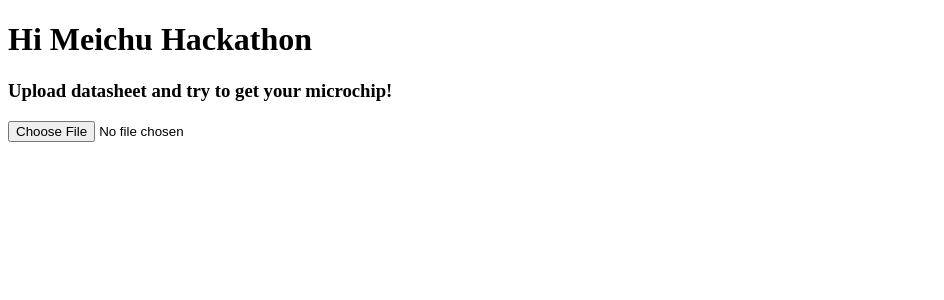
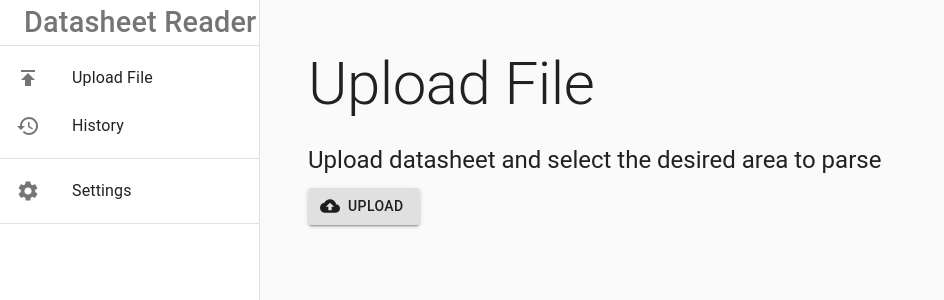
Before and after one commit to Kenchu123/2019MeichuHackathon, a React app in the folder ui/: page / in a window 1280 px wide. Shown: the top 300 px of the page, without its empty margins (0-944 px from the left). Built offline with nearby package versions, Linux system fonts and the light colour scheme; the HTML template or start-up script is replaced by a standard one.

Commit message:
Merge with material ui

```diff
--- a/ui/package.json
+++ b/ui/package.json
@@ -4,6 +4,8 @@
   "description": "",
   "main": "index.js",
   "dependencies": {
+    "@material-ui/core": "^4.5.1",
+    "@material-ui/icons": "^4.5.1",
     "express": "^4.17.1",
     "pdfjs": "^2.3.2",
     "pdfjs-dist": "^2.2.228",
--- a/ui/src/client/component/App.js
+++ b/ui/src/client/component/App.js
@@ -1,12 +1,13 @@
-import React from 'react'
-import Title from './Title'
-import PDFManager from './PDFManager'
+import React from 'react';
+import PDFManager from './PDFManager';
+import ResponsiveDrawer from './ResponsiveDrawer';
 
 const App = () => (
-    <div className='App'>
-        <Title />
-        <PDFManager />
-    </div>
-)
+  <div className="App">
+    <ResponsiveDrawer>
+      <PDFManager />
+    </ResponsiveDrawer>
+  </div>
+);
 
-export default App
+export default App;
--- a/ui/src/client/component/MouseDraw.js
+++ b/ui/src/client/component/MouseDraw.js
@@ -1,65 +1,75 @@
-import React from 'react'
+import React from 'react';
 
 class MouseDraw extends React.Component {
   constructor(props) {
-        super(props)
+    super(props);
     this.state = {
       last_mouseY: 0,
       last_mouseX: 0,
-            mouseIsDown: false,
-        }
-        this.drawRef = React.createRef()
-        this.mouseDown = this.mouseDown.bind(this)
-        this.mouseUp = this.mouseUp.bind(this)
-        this.mouseMove = this.mouseMove.bind(this)
+      mouseIsDown: false
+    };
+    this.drawRef = React.createRef();
+    this.mouseDown = this.mouseDown.bind(this);
+    this.mouseUp = this.mouseUp.bind(this);
+    this.mouseMove = this.mouseMove.bind(this);
   }
 
-    componentDidMount() {
-        console.log(this.props)
+  shouldComponentUpdate(nextProps, nextState) {
+    return (
+      this.props.width !== nextProps.width ||
+      this.props.height !== nextProps.height
+    );
   }
 
   mouseDown(e) {
-        console.log('mouseDown')
-        let canvas = this.drawRef.current
-        const canPos = canvas.getBoundingClientRect()
-        this.state.last_mouseX = parseInt(e.clientX - canPos.left)
-        this.state.last_mouseY = parseInt(e.clientY - canPos.top)
-        this.state.mouseIsDown = true
+    let canvas = this.drawRef.current;
+    const canPos = canvas.getBoundingClientRect();
+    this.setState({
+      last_mouseX: parseInt(e.clientX - canPos.left),
+      last_mouseY: parseInt(e.clientY - canPos.top),
+      mouseIsDown: true
+    });
   }
 
   mouseUp(e) {
-        console.log('mouseUp')
-        this.state.mouseIsDown = false
+    this.setState({ mouseIsDown: false });
   }
 
   mouseMove(e) {
-        let canvas = this.drawRef.current
-        const ctx = canvas.getContext('2d')
-        console.log(canvas)
+    let canvas = this.drawRef.current;
+    const ctx = canvas.getContext('2d');
     if (this.state.mouseIsDown) {
-            ctx.clearRect(0, 0, canvas.width, canvas.height)
-            ctx.beginPath()
-            let width = e.clientX - this.state.last_mouseX - canvas.getBoundingClientRect().left
-            let height = e.clientY - this.state.last_mouseY - canvas.getBoundingClientRect().top
-            ctx.rect(this.state.last_mouseX, this.state.last_mouseY, width, height)
-            ctx.strokeStyle = 'black'
-            ctx.lineWidth = 3
-            ctx.stroke()
+      ctx.clearRect(0, 0, canvas.width, canvas.height);
+      ctx.beginPath();
+      let width =
+        e.clientX -
+        this.state.last_mouseX -
+        canvas.getBoundingClientRect().left;
+      let height =
+        e.clientY - this.state.last_mouseY - canvas.getBoundingClientRect().top;
+      ctx.save();
+      ctx.rect(this.state.last_mouseX, this.state.last_mouseY, width, height);
+      ctx.strokeStyle = 'rgb(0,153,255)';
+      ctx.lineWidth = 3;
+      ctx.setLineDash([10, 15]);
+      ctx.stroke();
+      ctx.restore();
     }
   }
+
   render() {
     return (
       <canvas
         ref={this.drawRef}
         width={this.props.width}
         height={this.props.height}
-                style={{border: '1px solid'}}
-                onMouseDown={e => this.mouseDown(e)}
-                onMouseMove={e => this.mouseMove(e)}
-                onMouseUp={e => this.mouseUp(e)}
+        style={{ border: '1px solid', position: 'absolute', left: 0 }}
+        onMouseDown={this.mouseDown}
+        onMouseMove={this.mouseMove}
+        onMouseUp={this.mouseUp}
       />
-        )
+    );
   }
 }
 
-export default MouseDraw
+export default MouseDraw;
--- a/ui/src/client/component/PDFManager.js
+++ b/ui/src/client/component/PDFManager.js
@@ -1,65 +1,101 @@
 // for rendering pdf
-import React from 'react'
-import pdfjsLib from 'pdfjs-dist'
-import PDFViewer from './PDFViewer'
+import React from 'react';
+import pdfjsLib from 'pdfjs-dist';
+import PDFViewer from './PDFViewer';
+import Button from '@material-ui/core/Button';
+import CloudUploadIcon from '@material-ui/icons/CloudUpload';
+import Typography from '@material-ui/core/Typography';
+import CircularProgress from '@material-ui/core/CircularProgress';
 
 // The workerSrc property shall be specified.
-pdfjsLib.GlobalWorkerOptions.workerSrc = '//mozilla.github.io/pdf.js/build/pdf.worker.js';
+pdfjsLib.GlobalWorkerOptions.workerSrc =
+  '//mozilla.github.io/pdf.js/build/pdf.worker.js';
 
+const UPLOAD_STATUS = { PENDING: 0, LOADING: 1, FINISHED: 2, FAILED: 3 };
 class PDFManager extends React.Component {
   constructor(props) {
-        super(props)
+    super(props);
     this.state = {
-            uploadStatus: '',
+      uploadStatus: UPLOAD_STATUS.PENDING,
+      pdf: null
+    };
+    this.uploadPDF = this.uploadPDF.bind(this);
   }
-        this.uploadPDF = this.uploadPDF.bind(this)
-        this.pdf = null
-    }
+
   uploadPDF(e) {
-        e.preventDefault()
-        let file = e.target.files[0]
-        if (file.type !== "application/pdf") {
-            console.error(file.name, 'is not a pdf file.')
-            return
+    e.preventDefault();
+    let file = e.target.files[0];
+    if (file.type !== 'application/pdf') {
+      console.error(file.name, 'is not a pdf file.');
+      return;
     }
     // open uploaded file
-        let fileReader = new FileReader()
-        fileReader.onload = (e) => {
-            this.setState({ uploadStatus: 'Loading...' })
+    let fileReader = new FileReader();
+    fileReader.onload = e => {
+      this.setState({ uploadStatus: UPLOAD_STATUS.LOADING });
 
       // load pdf with pdf js
-            let typedarray = new Uint8Array(e.target.result)
-            pdfjsLib.getDocument(typedarray).promise.then(pdf => {
+      let typedarray = new Uint8Array(e.target.result);
+      pdfjsLib
+        .getDocument(typedarray)
+        .promise.then(pdf => {
           // upload finish
-                this.pdf = pdf
-                this.setState({ uploadStatus: '' })
-            }, (err) => {
-                this.setState({ uploadStatus: 'Fail to upload!!'})
-                console.error(err)
+          this.setState({ uploadStatus: UPLOAD_STATUS.FINISHED, pdf });
         })
+        .catch(err => {
+          this.setState({ uploadStatus: UPLOAD_STATUS.FAILED });
+          console.error(err);
+        });
+    };
+    fileReader.readAsArrayBuffer(file);
   }
-        fileReader.readAsArrayBuffer(file)
-    }
+
   render() {
-        let pdfViewer
-        if (this.state.uploadStatus !== '') {
-            pdfViewer = <p>{this.state.uploadStatus}</p>
-        }
-        else if (this.pdf){
-            pdfViewer = <PDFViewer pdf={this.pdf} />
+    let pdfViewer;
+    if (this.state.uploadStatus === UPLOAD_STATUS.FINISHED) {
+      pdfViewer = <PDFViewer pdf={this.state.pdf} />;
     }
 
     return (
       <div>
-                <h3>Upload datasheet and try to get your microchip!</h3>
-                <p></p>
-                <input type='file' accept="application/pdf" onChange={e => this.uploadPDF(e)}></input>
-                <br />
+        <Typography variant="h2">Upload File</Typography>
+        <Typography
+          variant="h5"
+          style={{ paddingTop: '24px', paddingBottom: '12px' }}
+        >
+          Upload datasheet and select the desired area to parse
+        </Typography>
+        <Button
+          variant="contained"
+          color="default"
+          startIcon={<CloudUploadIcon />}
+          component="label"
+        >
+          <input
+            id="file-upload"
+            type="file"
+            accept="application/pdf"
+            onChange={this.uploadPDF}
+            style={{ display: 'none' }}
+          />
+          {this.state.uploadStatus === UPLOAD_STATUS.LOADING ? (
+            <div
+              style={{
+                width: '61px',
+                display: 'flex',
+                justifyContent: 'center'
+              }}
+            >
+              <CircularProgress color="primary" size={24} />
+            </div>
+          ) : (
+            'Upload'
+          )}
+        </Button>
         {pdfViewer}
       </div>
-        )
+    );
+  }
 }
 
-}
-
-export default PDFManager
+export default PDFManager;
--- a/ui/src/client/component/PDFViewer.js
+++ b/ui/src/client/component/PDFViewer.js
@@ -1,75 +1,82 @@
 // for rendering pdf
-import React from 'react'
-import MouseDraw from './MouseDraw'
+import React from 'react';
+import MouseDraw from './MouseDraw';
+import IconButton from '@material-ui/core/IconButton';
+import ChevronRightIcon from '@material-ui/icons/ChevronRight';
+import ChevronLeftIcon from '@material-ui/icons/ChevronLeft';
 
 class PDFViewer extends React.Component {
   constructor(props) {
-        super(props)
-        this.pageRef = React.createRef()
+    super(props);
+    this.pageRef = React.createRef();
     this.state = {
       pageNum: 1,
       width: 0,
-            height: 0,
+      height: 0
+    };
+    this.setPage = this.setPage.bind(this);
+    this.renderPDF = this.renderPDF.bind(this);
+    this.rect = new MouseDraw();
   }
-        this.setPage = this.setPage.bind(this)
-        this.renderPDF = this.renderPDF.bind(this)
-        this.rect = new MouseDraw
-    }
+
   setPage(n) {
-        let { pdf } = this.props
-        let { pageNum } = this.state
-        console.log(pdf)
+    let { pdf } = this.props;
+    let { pageNum } = this.state;
     if (pageNum + n >= 1 && pageNum + n <= pdf.numPages) {
-            this.setState({pageNum: pageNum + n}, this.renderPDF)
+      this.setState({ pageNum: pageNum + n }, this.renderPDF);
     }
   }
 
   renderPDF() {
-        let { pdf } = this.props
-        let { pageNum } = this.state
+    let { pdf } = this.props;
+    let { pageNum } = this.state;
     pdf.getPage(pageNum).then(page => {
-            let scale = 1.2
-            let viewport = page.getViewport({scale: scale})
-            let canvas = this.pageRef.current
-            canvas.height = viewport.height
-            canvas.width = viewport.width
-            let context = canvas.getContext('2d')
+      let scale = 1.2;
+      let viewport = page.getViewport({ scale: scale });
+      let canvas = this.pageRef.current;
+      canvas.height = viewport.height;
+      canvas.width = viewport.width;
+      let context = canvas.getContext('2d');
       // context.clearRect(0, 0, canvas.width, canvas.height)
 
       // Render PDF page into canvas context
       let renderContext = {
         canvasContext: context,
-                viewport: viewport,
-            }
+        viewport: viewport
+      };
       this.setState({
         height: viewport.height,
         width: viewport.width
-            })
-            page.render(renderContext)
-        })
+      });
+      page.render(renderContext);
+    });
   }
+
   componentDidMount() {
-        this.renderPDF()
+    this.renderPDF();
   }
 
   render() {
     return (
-            <div id='viewer'>
-                <button onClick={() => this.setPage(-1)}>Prev</button>
-                <button onClick={() => this.setPage(1)}>Next</button>
-                <br />
-                <br />
-                <br />
-                <div id='viewer' className='container'>
-                    <div id={`page-${this.state.pageNum}`} style={{position: 'relatvie'}}>
+      <div id="viewer" style={{ paddingTop: '24px' }}>
+        <div style={{ display: 'flex', justifyContent: 'center' }}>
+          <IconButton onClick={() => this.setPage(-1)}>
+            <ChevronLeftIcon />
+          </IconButton>
+          <p>{`${this.state.pageNum} / ${this.props.pdf.numPages}`}</p>
+          <IconButton onClick={() => this.setPage(1)}>
+            <ChevronRightIcon />
+          </IconButton>
+        </div>
+        <div id="viewer" className="container">
+          <div style={{ position: 'relative' }}>
             <canvas ref={this.pageRef} />
             <MouseDraw width={this.state.width} height={this.state.height} />
           </div>
         </div>
       </div>
-        )
+    );
+  }
 }
 
-}
-
-export default PDFViewer
+export default PDFViewer;
--- /dev/null
+++ b/ui/src/client/component/ResponsiveDrawer.js
@@ -0,0 +1,147 @@
+import React from 'react';
+import PropTypes from 'prop-types';
+import CssBaseline from '@material-ui/core/CssBaseline';
+import Divider from '@material-ui/core/Divider';
+import Drawer from '@material-ui/core/Drawer';
+import Hidden from '@material-ui/core/Hidden';
+import PublishIcon from '@material-ui/icons/Publish';
+import List from '@material-ui/core/List';
+import ListItem from '@material-ui/core/ListItem';
+import ListItemIcon from '@material-ui/core/ListItemIcon';
+import ListItemText from '@material-ui/core/ListItemText';
+import SettingsIcon from '@material-ui/icons/Settings';
+import HistoryIcon from '@material-ui/icons/History';
+import Typography from '@material-ui/core/Typography';
+import { makeStyles, useTheme } from '@material-ui/core/styles';
+
+const drawerWidth = 260;
+
+const useStyles = makeStyles(theme => ({
+  root: {
+    display: 'flex'
+  },
+  drawer: {
+    [theme.breakpoints.up('sm')]: {
+      width: drawerWidth,
+      flexShrink: 0
+    }
+  },
+  appBar: {
+    marginLeft: drawerWidth,
+    [theme.breakpoints.up('sm')]: {
+      width: `calc(100% - ${drawerWidth}px)`
+    }
+  },
+  menuButton: {
+    marginRight: theme.spacing(2),
+    [theme.breakpoints.up('sm')]: {
+      display: 'none'
+    }
+  },
+  toolbar: theme.mixins.toolbar,
+  drawerPaper: {
+    width: drawerWidth
+  },
+  content: {
+    flexGrow: 1,
+    padding: theme.spacing(3)
+  }
+}));
+
+function DrawerListItem(props) {
+  return (
+    <ListItem button key={props.text}>
+      <ListItemIcon>{props.icon}</ListItemIcon>
+      <ListItemText primary={props.text} />
+    </ListItem>
+  );
+}
+
+function ResponsiveDrawer(props) {
+  const { container } = props;
+  const classes = useStyles();
+  const theme = useTheme();
+  const [mobileOpen, setMobileOpen] = React.useState(false);
+
+  const handleDrawerToggle = () => {
+    setMobileOpen(!mobileOpen);
+  };
+
+  const drawer = (
+    <div>
+      <Typography
+        variant="h6"
+        style={{
+          color: 'rgba(0, 0, 0, 0.54)',
+          marginTop: '5px',
+          marginBottom: '5px',
+          marginLeft: '24px',
+          fontSize: '1.8rem',
+          lineHeight: '1.2'
+        }}
+      >
+        Datasheet Reader
+      </Typography>
+      <Divider />
+      <List>
+        <DrawerListItem text="Upload File" icon={<PublishIcon />} />
+        <DrawerListItem text="History" icon={<HistoryIcon />} />
+      </List>
+      <Divider />
+      <List>
+        <DrawerListItem text="Settings" icon={<SettingsIcon />} />
+      </List>
+      <Divider />
+    </div>
+  );
+
+  return (
+    <div className={classes.root}>
+      <CssBaseline />
+      <nav className={classes.drawer} aria-label="mailbox folders">
+        {/* The implementation can be swapped with js to avoid SEO duplication of links. */}
+        <Hidden smUp implementation="css">
+          <Drawer
+            container={container}
+            variant="temporary"
+            anchor={theme.direction === 'rtl' ? 'right' : 'left'}
+            open={mobileOpen}
+            onClose={handleDrawerToggle}
+            classes={{
+              paper: classes.drawerPaper
+            }}
+            ModalProps={{
+              keepMounted: true // Better open performance on mobile.
+            }}
+          >
+            {drawer}
+          </Drawer>
+        </Hidden>
+        <Hidden xsDown implementation="css">
+          <Drawer
+            classes={{
+              paper: classes.drawerPaper
+            }}
+            variant="permanent"
+            open
+          >
+            {drawer}
+          </Drawer>
+        </Hidden>
+      </nav>
+      <main style={{ padding: '48px' }}>{props.children}</main>
+    </div>
+  );
+}
+
+ResponsiveDrawer.propTypes = {
+  /**
+   * Injected by the documentation to work in an iframe.
+   * You won't need it on your project.
+   */
+  container: PropTypes.instanceOf(
+    typeof Element === 'undefined' ? Object : Element
+  )
+};
+
+export default ResponsiveDrawer;
--- a/ui/src/client/component/Title.js
+++ /dev/null
@@ -1,10 +0,0 @@
-// for ui title
-import React from 'react'
-
-const Title = () => (
-    <div>
-        <h1>Hi Meichu Hackathon</h1>
-    </div>
-)
-
-export default Title
```
Lines whose indentation alone changed are shown as unchanged.
